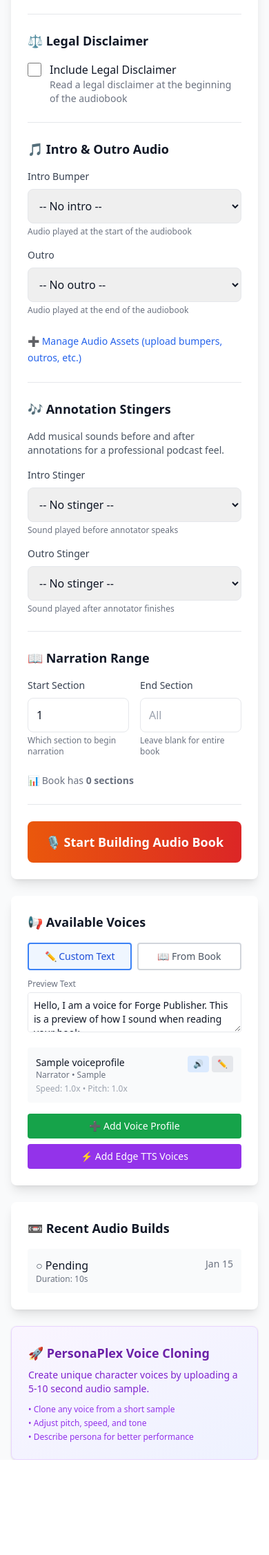
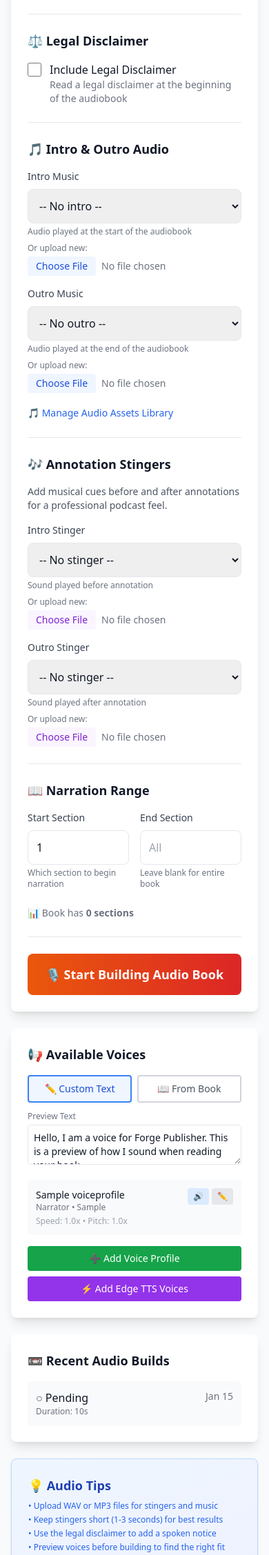
Before and after one commit to Buildly-Marketplace/Publisher, a Django app: page /audiobook/1/ in a window 390 px wide; the page is wider, and only the part inside the window is pictured. Shown: the part 1579-3834 px from the top of that part at 69% size. Before the commit the page ends 3696 px from the top of that part, so only its background shows below. Run offline with Django 5.2, Linux system fonts and the light colour scheme; tables that the repository leaves empty hold one stand-in row (values such as "Sample post"); data that the repository does not hold is empty; some libraries are stand-ins or nearby versions.

Commit message:
remove personaplex and adjust Bob to be more generic

```diff
--- a/ui/books/templates/books/audiobook_config.html
+++ b/ui/books/templates/books/audiobook_config.html
@@ -41,7 +41,7 @@
         <!-- Main Configuration Panel -->
         <div class="lg:col-span-2 space-y-6">
             <!-- Voice Selection Form -->
-            <form method="post" action="{% url 'audiobook_build' book.id %}" class="bg-white rounded-lg shadow-lg p-6">
+            <form method="post" action="{% url 'audiobook_build' book.id %}" enctype="multipart/form-data" class="bg-white rounded-lg shadow-lg p-6">
                 {% csrf_token %}
 
                 <h2 class="text-xl font-bold mb-4">🎤 Voice Configuration</h2>
@@ -264,32 +264,44 @@
 
                 <hr class="my-6">
 
-                <!-- Bumper/Outro Audio -->
+                <!-- Intro & Outro Audio -->
                 <h3 class="text-lg font-semibold mb-4">🎵 Intro & Outro Audio</h3>
-                <div class="grid grid-cols-1 md:grid-cols-2 gap-4 mb-6">
+                <div class="grid grid-cols-1 md:grid-cols-2 gap-4 mb-4">
                     <div>
-                        <label class="block text-sm font-medium text-gray-700 mb-2">Intro Bumper</label>
-                        <select name="bumper_asset" class="w-full p-3 border rounded-lg">
+                        <label class="block text-sm font-medium text-gray-700 mb-2">Intro Music</label>
+                        <select name="bumper_asset" id="bumper_asset" class="w-full p-3 border rounded-lg">
                             <option value="">-- No intro --</option>
                             {% for asset in bumper_assets %}
                                 <option value="{{ asset.id }}">{{ asset.name }}</option>
                             {% endfor %}
                         </select>
                         <p class="text-xs text-gray-500 mt-1">Audio played at the start of the audiobook</p>
+                        <div class="mt-2">
+                            <label class="block text-xs text-gray-500 mb-1">Or upload new:</label>
+                            <input type="file" name="upload_bumper" accept="audio/*"
+                                   class="w-full text-sm text-gray-500 file:mr-2 file:py-1 file:px-3 file:rounded file:border-0 file:text-sm file:bg-blue-50 file:text-blue-700 hover:file:bg-blue-100"
+                                   onchange="handleInlineUpload(this, 'bumper', 'bumper_asset')">
+                        </div>
                     </div>
                     <div>
-                        <label class="block text-sm font-medium text-gray-700 mb-2">Outro</label>
-                        <select name="outro_asset" class="w-full p-3 border rounded-lg">
+                        <label class="block text-sm font-medium text-gray-700 mb-2">Outro Music</label>
+                        <select name="outro_asset" id="outro_asset" class="w-full p-3 border rounded-lg">
                             <option value="">-- No outro --</option>
                             {% for asset in outro_assets %}
                                 <option value="{{ asset.id }}">{{ asset.name }}</option>
                             {% endfor %}
                         </select>
                         <p class="text-xs text-gray-500 mt-1">Audio played at the end of the audiobook</p>
+                        <div class="mt-2">
+                            <label class="block text-xs text-gray-500 mb-1">Or upload new:</label>
+                            <input type="file" name="upload_outro" accept="audio/*"
+                                   class="w-full text-sm text-gray-500 file:mr-2 file:py-1 file:px-3 file:rounded file:border-0 file:text-sm file:bg-blue-50 file:text-blue-700 hover:file:bg-blue-100"
+                                   onchange="handleInlineUpload(this, 'outro', 'outro_asset')">
+                        </div>
                     </div>
                 </div>
                 <a href="{% url 'audio_assets' %}" class="text-blue-600 hover:underline text-sm">
-                    ➕ Manage Audio Assets (upload bumpers, outros, etc.)
+                    🎵 Manage Audio Assets Library
                 </a>
 
                 <hr class="my-6">
@@ -297,34 +309,52 @@
                 <!-- Annotation Stingers -->
                 <h3 class="text-lg font-semibold mb-4">🎶 Annotation Stingers</h3>
                 <p class="text-sm text-gray-600 mb-4">
-                    Add musical sounds before and after annotations for a professional podcast feel.
+                    Add musical cues before and after annotations for a professional podcast feel.
                 </p>
-                <div class="grid grid-cols-1 md:grid-cols-2 gap-4 mb-6">
+                <div class="grid grid-cols-1 md:grid-cols-2 gap-4 mb-4">
                     <div>
                         <label class="block text-sm font-medium text-gray-700 mb-2">Intro Stinger</label>
-                        <select name="annotator_intro_stinger" class="w-full p-3 border rounded-lg">
+                        <select name="annotator_intro_stinger" id="annotator_intro_stinger" class="w-full p-3 border rounded-lg">
                             <option value="">-- No stinger --</option>
-                            {% for asset in transition_assets %}
+                            {% for asset in stinger_assets %}
                                 <option value="{{ asset.id }}">{{ asset.name }}</option>
                             {% endfor %}
+                            {% for asset in transition_assets %}
+                                <option value="{{ asset.id }}">{{ asset.name }} (transition)</option>
+                            {% endfor %}
                             {% for asset in effect_assets %}
-                                <option value="{{ asset.id }}">{{ asset.name }}</option>
+                                <option value="{{ asset.id }}">{{ asset.name }} (effect)</option>
                             {% endfor %}
                         </select>
-                        <p class="text-xs text-gray-500 mt-1">Sound played before annotator speaks</p>
+                        <p class="text-xs text-gray-500 mt-1">Sound played before annotation</p>
+                        <div class="mt-2">
+                            <label class="block text-xs text-gray-500 mb-1">Or upload new:</label>
+                            <input type="file" name="upload_intro_stinger" accept="audio/*"
+                                   class="w-full text-sm text-gray-500 file:mr-2 file:py-1 file:px-3 file:rounded file:border-0 file:text-sm file:bg-purple-50 file:text-purple-700 hover:file:bg-purple-100"
+                                   onchange="handleInlineUpload(this, 'stinger', 'annotator_intro_stinger')">
+                        </div>
                     </div>
                     <div>
                         <label class="block text-sm font-medium text-gray-700 mb-2">Outro Stinger</label>
-                        <select name="annotator_outro_stinger" class="w-full p-3 border rounded-lg">
+                        <select name="annotator_outro_stinger" id="annotator_outro_stinger" class="w-full p-3 border rounded-lg">
                             <option value="">-- No stinger --</option>
-                            {% for asset in transition_assets %}
+                            {% for asset in stinger_assets %}
                                 <option value="{{ asset.id }}">{{ asset.name }}</option>
                             {% endfor %}
+                            {% for asset in transition_assets %}
+                                <option value="{{ asset.id }}">{{ asset.name }} (transition)</option>
+                            {% endfor %}
                             {% for asset in effect_assets %}
-                                <option value="{{ asset.id }}">{{ asset.name }}</option>
+                                <option value="{{ asset.id }}">{{ asset.name }} (effect)</option>
                             {% endfor %}
                         </select>
-                        <p class="text-xs text-gray-500 mt-1">Sound played after annotator finishes</p>
+                        <p class="text-xs text-gray-500 mt-1">Sound played after annotation</p>
+                        <div class="mt-2">
+                            <label class="block text-xs text-gray-500 mb-1">Or upload new:</label>
+                            <input type="file" name="upload_outro_stinger" accept="audio/*"
+                                   class="w-full text-sm text-gray-500 file:mr-2 file:py-1 file:px-3 file:rounded file:border-0 file:text-sm file:bg-purple-50 file:text-purple-700 hover:file:bg-purple-100"
+                                   onchange="handleInlineUpload(this, 'stinger', 'annotator_outro_stinger')">
+                        </div>
                     </div>
                 </div>
 
@@ -507,16 +537,14 @@
                 {% endif %}
             </div>
 
-            <!-- PersonaPlex Info -->
-            <div class="bg-gradient-to-br from-purple-50 to-indigo-50 rounded-lg shadow p-6 border border-purple-200">
-                <h3 class="text-lg font-semibold mb-2 text-purple-800">🚀 PersonaPlex Voice Cloning</h3>
-                <p class="text-sm text-purple-700 mb-3">
-                    Create unique character voices by uploading a 5-10 second audio sample.
-                </p>
-                <ul class="text-xs text-purple-600 space-y-1">
-                    <li>• Clone any voice from a short sample</li>
-                    <li>• Adjust pitch, speed, and tone</li>
-                    <li>• Describe persona for better performance</li>
+            <!-- Audio Tips -->
+            <div class="bg-gradient-to-br from-blue-50 to-indigo-50 rounded-lg shadow p-6 border border-blue-200">
+                <h3 class="text-lg font-semibold mb-2 text-blue-800">💡 Audio Tips</h3>
+                <ul class="text-xs text-blue-600 space-y-1">
+                    <li>• Upload WAV or MP3 files for stingers and music</li>
+                    <li>• Keep stingers short (1-3 seconds) for best results</li>
+                    <li>• Use the legal disclaimer to add a spoken notice</li>
+                    <li>• Preview voices before building to find the right fit</li>
                 </ul>
             </div>
         </div>
@@ -1001,7 +1029,7 @@ function toggleLegalDisclaimer(checked) {
 
 function insertDefaultDisclaimer() {
     const textarea = document.getElementById('legal_disclaimer_text');
-    textarea.value = `This audiobook is a Forge Publisher production. The original work is in the public domain. This audio edition, including all narration, annotations, and commentary, is copyright Forge Publisher.
+    textarea.value = `This audiobook was produced using AI-assisted text-to-speech technology. The original work is in the public domain. This audio edition, including all narration, annotations, and commentary, is produced by the publisher.
 
 Annotations and commentary represent educational interpretations and do not constitute legal, medical, or professional advice. Views expressed are for educational and entertainment purposes only.
 
@@ -1360,5 +1388,53 @@ function showAddVoiceModal() {
     // Load voices for the modal
     loadModalProviderVoices();
 }
+
+// ==========================================
+// Inline Audio Asset Upload
+// ==========================================
+async function handleInlineUpload(input, assetType, selectId) {
+    const file = input.files[0];
+    if (!file) return;
+
+    const formData = new FormData();
+    formData.append('audio_file', file);
+    formData.append('name', file.name.replace(/\.[^/.]+$/, ''));
+    formData.append('asset_type', assetType);
+    formData.append('description', 'Uploaded from audiobook config');
+
+    // Show uploading state
+    const originalLabel = input.previousElementSibling;
+    if (originalLabel) originalLabel.textContent = 'Uploading...';
+
+    try {
+        const response = await fetch('{% url "audio_asset_create" %}', {
+            method: 'POST',
+            body: formData,
+            headers: {
+                'X-CSRFToken': '{{ csrf_token }}'
+            }
+        });
+
+        const data = await response.json();
+        if (data.error) {
+            throw new Error(data.error);
+        }
+
+        // Add new option to the select and select it
+        const select = document.getElementById(selectId);
+        const option = document.createElement('option');
+        option.value = data.id;
+        option.textContent = data.name;
+        option.selected = true;
+        select.appendChild(option);
+
+        if (originalLabel) originalLabel.textContent = '✓ Uploaded! Selected above.';
+        input.value = '';
+    } catch (error) {
+        alert('Upload failed: ' + error.message);
+        if (originalLabel) originalLabel.textContent = 'Or upload new:';
+        console.error('Upload error:', error);
+    }
+}
 </script>
 {% endblock %}
--- a/ui/books/views.py
+++ b/ui/books/views.py
@@ -594,12 +594,13 @@ def audiobook_config(request, book_id):
 	audio_builds = AudioBuild.objects.filter(book=book).order_by('-created_at')[:5]
 	last_build = audio_builds.first() if audio_builds.exists() else None
 
-	# Get audio assets for bumper/outro
+	# Get audio assets for bumper/outro/stingers
 	bumper_assets = AudioAsset.objects.filter(is_active=True, asset_type='bumper')
 	outro_assets = AudioAsset.objects.filter(is_active=True, asset_type='outro')
 	legal_assets = AudioAsset.objects.filter(is_active=True, asset_type='legal')
 	transition_assets = AudioAsset.objects.filter(is_active=True, asset_type='transition')
 	effect_assets = AudioAsset.objects.filter(is_active=True, asset_type='effect')
+	stinger_assets = AudioAsset.objects.filter(is_active=True, asset_type='stinger')
 
 	# Count sections for the book
 	section_count = 0
@@ -625,7 +626,7 @@ def audiobook_config(request, book_id):
 		pass
 
 	# Default legal disclaimer
-	default_legal_disclaimer = """This audiobook was produced using the Forge Publisher platform. The original work is in the public domain. This audio edition, including all narration, annotations, and commentary, is copyright of the publisher.
+	default_legal_disclaimer = """This audiobook was produced using AI-assisted text-to-speech technology. The original work is in the public domain. This audio edition, including all narration, annotations, and commentary, is produced by the publisher.
 
 Annotations and commentary represent educational interpretations and do not constitute legal, medical, or professional advice. Views expressed are for educational and entertainment purposes only.
 
@@ -661,6 +662,7 @@ Unauthorized reproduction or distribution of this audio is prohibited."""
 		"legal_assets": legal_assets,
 		"transition_assets": transition_assets,
 		"effect_assets": effect_assets,
+		"stinger_assets": stinger_assets,
 		"section_count": section_count,
 		"default_legal_disclaimer": default_legal_disclaimer,
 	})
```
Also changed, not shown: ui/books/models.py (+6 -4 lines), ui/books/migrations/0011_add_stinger_asset_type_and_tts_defaults.py (added).
